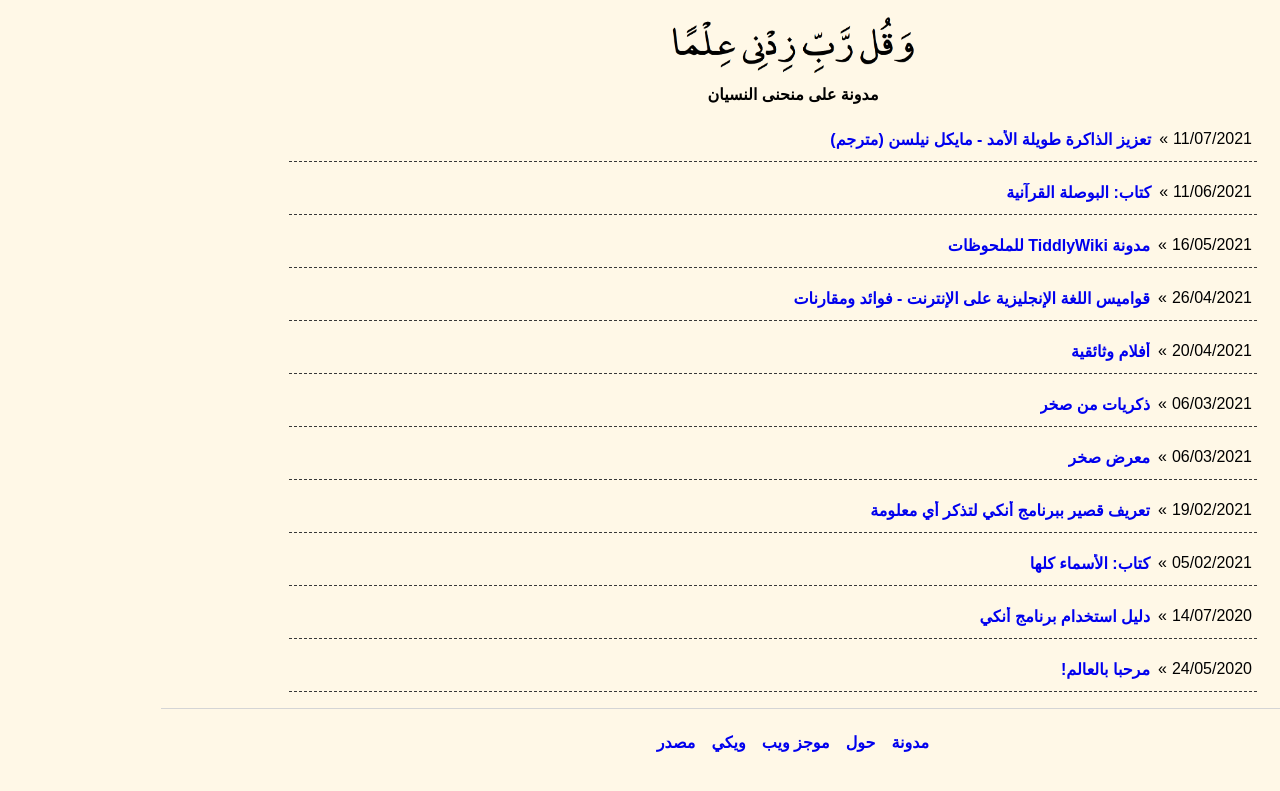
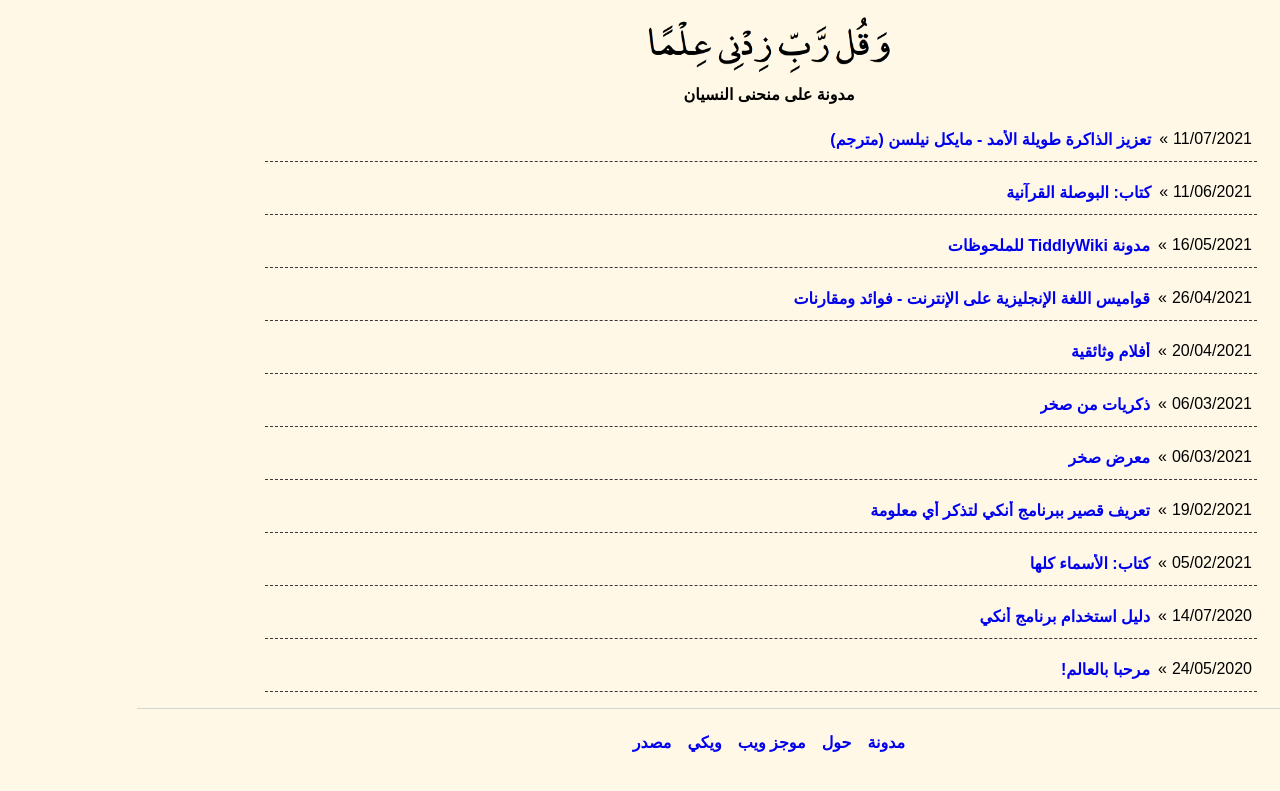
Before and after one commit to abdnh/abdnh.github.io, a Jekyll site: the page built from index.html, in a window 1280 px wide. Shown: the top 791 px of the page. Built offline with Jekyll 4.4.1, drawn with Linux system fonts in a browser that asks for light colours.

Commit message:
Wrap title text in posts list and tweak padding

```diff
--- a/css/main.css
+++ b/css/main.css
@@ -103,6 +103,10 @@
     overflow-wrap: break-word;
 }
 
+#posts {
+    padding-right: 1rem;
+}
+
 #posts > li {
     margin-bottom: 1rem;
     display: flex;
@@ -112,7 +116,6 @@
 }
 
 #posts > li > a {
-    white-space: nowrap;
     overflow: hidden;
     text-overflow: ellipsis;
     padding-right: 0.5rem;
```
